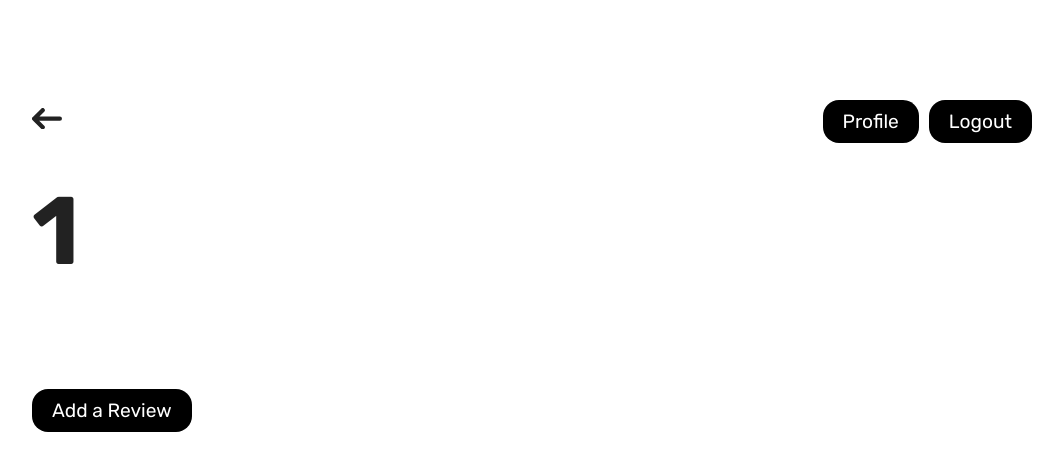
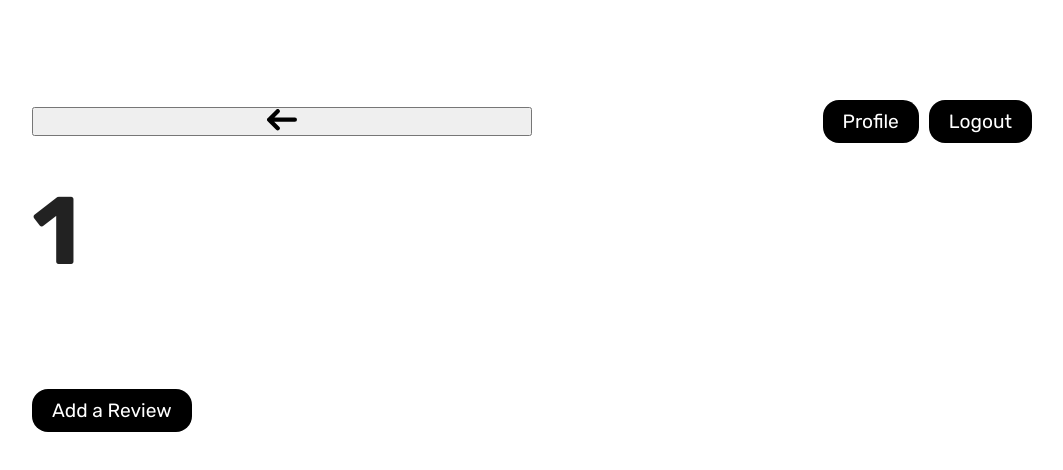
Before and after one commit to Mooskopf/vue-node-travel-app, a Vue app in the folder frontend/: page /destination/1 in a window 1280 px wide. Shown: the top 470 px of the page, without its empty margins (108-1171 px from the left). Built offline with nearby package versions, Linux system fonts and the light colour scheme; sample sign-in values are in the browser's storage.

Commit message:
change header back to always going to last route

```diff
--- a/frontend/src/components/navigation/Header.vue
+++ b/frontend/src/components/navigation/Header.vue
@@ -1,9 +1,9 @@
 <template>
     <nav>
         <div class="header">
-            <RouterLink v-if="router.currentRoute.value.fullPath !== '/'" to="/">
+            <button class="hide-btn" type="button" v-if="router.currentRoute.value.fullPath !== '/'" @click="router.back()">
                 <BackIcon />
-            </RouterLink>
+            </button>
             <div v-else></div>
             <div class="right">
                 <RouterLink to="/profile">
```
